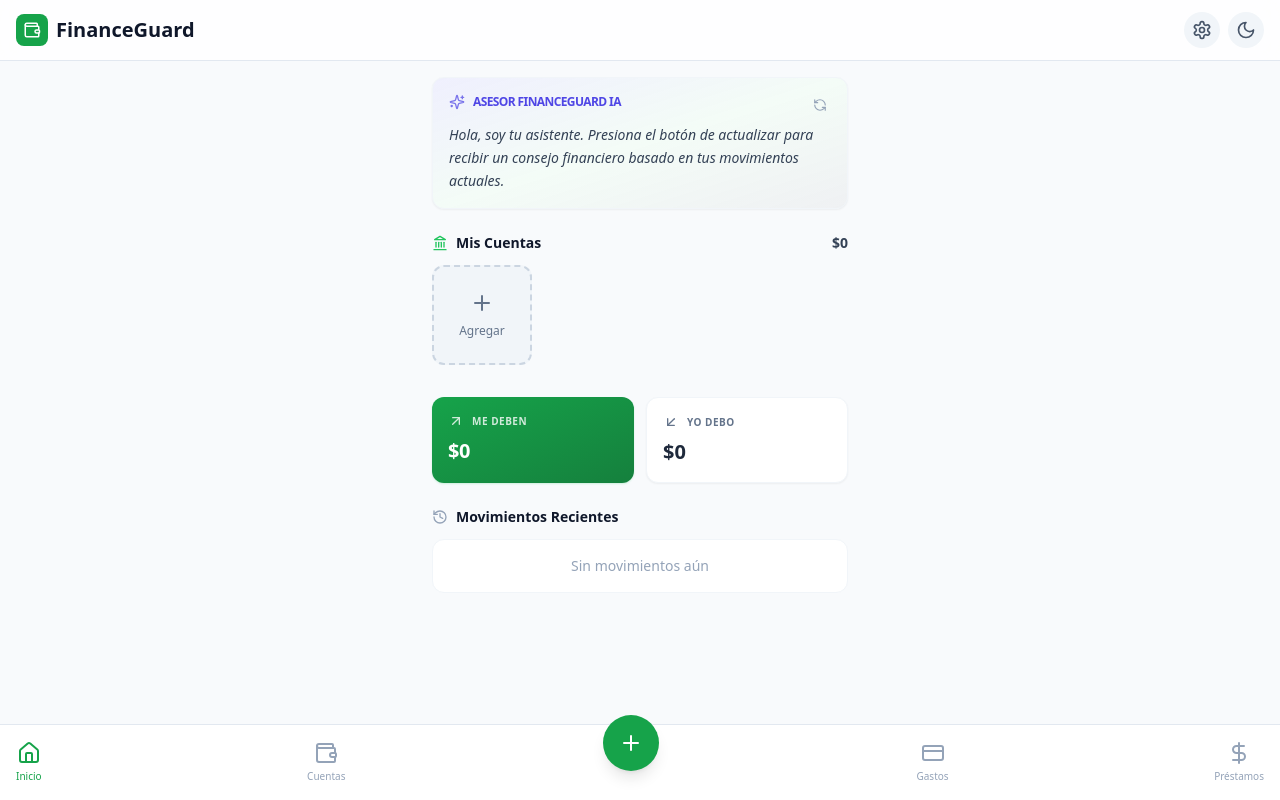
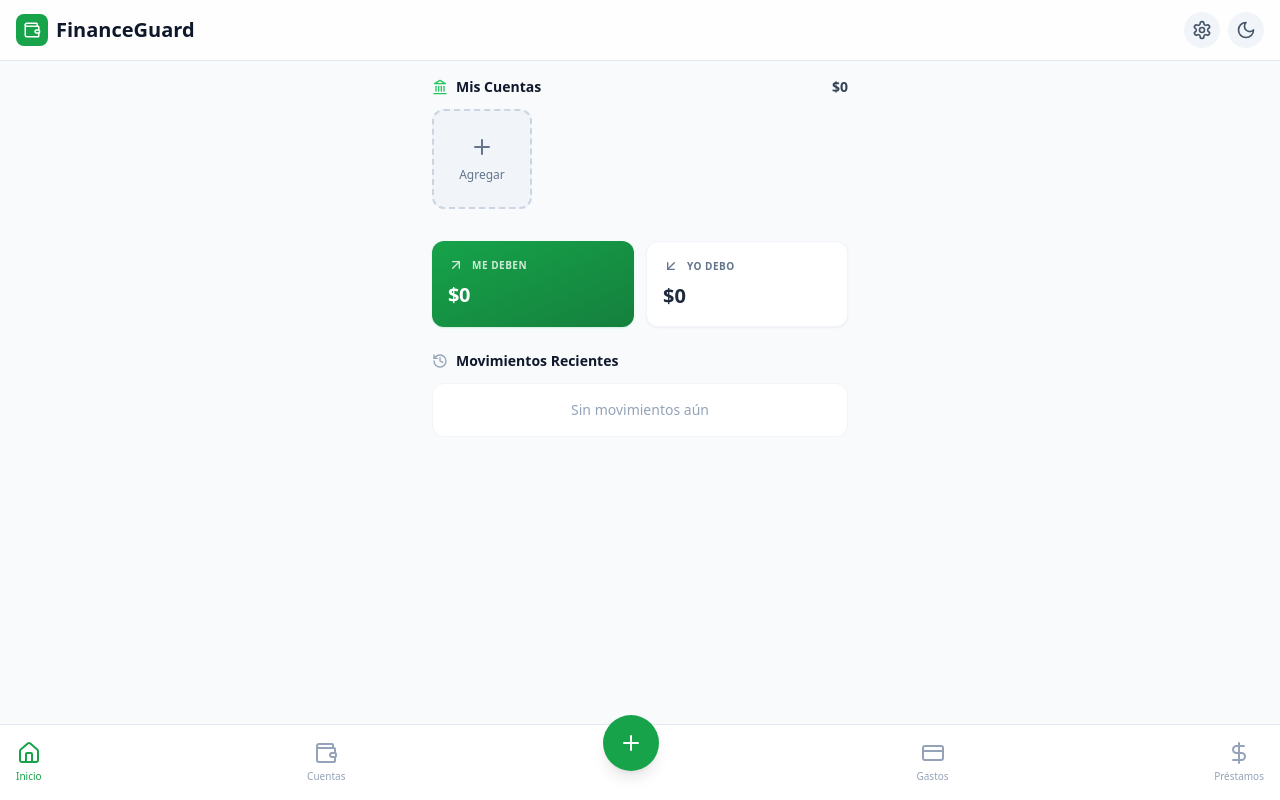
Before and after one commit to nauzael/FinanceGuard, a React (Vite) app: page / in a window 1280 px wide. Built offline with nearby package versions, Linux system fonts and the light colour scheme.

Commit message:
feat: Remove AI insight feature
The AI insight feature and related storage keys/types have been removed as they were not fully implemented or utilized. This simplifies the dashboard and storage logic.

```diff
--- a/App.tsx
+++ b/App.tsx
@@ -1,11 +1,9 @@
-
 import React, { useState, useEffect, useCallback } from 'react';
 import { Home, Wallet, CreditCard, DollarSign, Plus, Settings, Sun, Moon, Camera, Bell, BellOff } from 'lucide-react';
 import { StorageService } from './services/storage.ts';
 import { NotificationService } from './services/notifications.ts';
 import { View, TransactionType, LoanStatus, BankAccount, Contact, Loan, Transaction, DashboardStats } from './types.ts';
 import { Modal, ActionMenu, Button, Input, Select, COLOMBIAN_BANKS } from './components/UI.tsx';
-import { GoogleGenAI } from "@google/genai";
 
 // Vistas
 import { Dashboard } from './views/Dashboard.tsx';
@@ -26,14 +24,13 @@ if (!crypto.randomUUID) {
 
 export default function App() {
   const [currentView, setCurrentView] = useState<View>(View.DASHBOARD);
-  const [stats, setStats] = useState<DashboardStats>({ totalExpenses: 0, totalLoansGiven: 0, totalLoansTaken: 0, activeLoansCount: 0, totalBalance: 0, aiInsight: '' });
+  const [stats, setStats] = useState<DashboardStats>({ totalExpenses: 0, totalLoansGiven: 0, totalLoansTaken: 0, activeLoansCount: 0, totalBalance: 0 });
   const [transactions, setTransactions] = useState<Transaction[]>([]);
   const [loans, setLoans] = useState<Loan[]>([]);
   const [contacts, setContacts] = useState<Contact[]>([]);
   const [accounts, setAccounts] = useState<BankAccount[]>([]);
   const [theme, setTheme] = useState(() => localStorage.getItem('theme') || 'light');
   const [settings, setSettings] = useState(() => StorageService.getSettings());
-  const [isAILoading, setIsAILoading] = useState(false);
 
   const [isActionMenuOpen, setIsActionMenuOpen] = useState(false);
   const [isAddIncomeOpen, setIsAddIncomeOpen] = useState(false);
@@ -58,35 +55,6 @@ export default function App() {
     }
     setStats(StorageService.getStats());
   }, []);
-
-  const generateAIInsight = async () => {
-    if (isAILoading) return;
-    setIsAILoading(true);
-    try {
-      const ai = new GoogleGenAI({ apiKey: process.env.API_KEY });
-      const prompt = `Actúa como un experto asesor financiero personal. Analiza este resumen financiero en pesos colombianos:
-      - Saldo total en cuentas: $${stats.totalBalance}
-      - Gastos totales registrados: $${stats.totalExpenses}
-      - Dinero que me deben (préstamos otorgados): $${stats.totalLoansGiven}
-      - Dinero que yo debo (deudas): $${stats.totalLoansTaken}
-      - Préstamos activos: ${stats.activeLoansCount}
-
-      Dame un consejo financiero corto (máximo 2 oraciones), directo y accionable en español. Sé motivador pero realista. No uses formato markdown especial, solo texto plano.`;
-
-      const response = await ai.models.generateContent({
-        model: 'gemini-3-flash-preview',
-        contents: prompt,
-      });
-
-      const text = response.text || "Sigue controlando tus gastos para mantener una salud financiera óptima.";
-      StorageService.saveAIInsight(text);
-      setStats(prev => ({ ...prev, aiInsight: text }));
-    } catch (error) {
-      console.error("Error generating AI insight:", error);
-    } finally {
-      setIsAILoading(false);
-    }
-  };
 
   useEffect(() => {
     refreshData();
@@ -220,8 +188,6 @@ export default function App() {
             onAddAccount={() => setIsAddAccountOpen(true)}
             onSetView={setCurrentView}
             onSelectLoan={(l:any) => { setSelectedLoan(l); setCurrentView(View.LOAN_DETAIL); }}
-            onRefreshAI={generateAIInsight}
-            isAILoading={isAILoading}
           />
         )}
         {currentView === View.EXPENSES && <ExpensesView transactions={transactions} onAddExpense={() => setIsAddExpenseOpen(true)} />}
--- a/services/storage.ts
+++ b/services/storage.ts
@@ -1,4 +1,3 @@
-
 import { Contact, Loan, Transaction, TransactionType, LoanStatus, DashboardStats, BankAccount } from '../types.ts';
 
 const STORAGE_KEYS = {
@@ -6,8 +5,7 @@ const STORAGE_KEYS = {
   TRANSACTIONS: 'fg_transactions',
   LOANS: 'fg_loans',
   ACCOUNTS: 'fg_accounts',
-  SETTINGS: 'fg_settings',
-  AI_INSIGHT: 'fg_ai_insight'
+  SETTINGS: 'fg_settings'
 };
 
 // Helpers privados
@@ -135,17 +133,14 @@ export const StorageService = {
     const transactions = StorageService.getTransactions();
     const loans = StorageService.getLoans();
     const accounts = StorageService.getAccounts();
-    const aiInsight = load<string>(STORAGE_KEYS.AI_INSIGHT, '');
 
     const totalExpenses = transactions.filter(t => t.type === TransactionType.EXPENSE).reduce((sum, t) => sum + t.amount, 0);
     const totalLoansTaken = loans.filter(l => l.type === 'BORROWED' && l.status !== LoanStatus.PAID).reduce((sum, l) => sum + l.remainingAmount, 0);
     const totalLoansGiven = loans.filter(l => l.type === 'LENT' && l.status !== LoanStatus.PAID).reduce((sum, l) => sum + l.remainingAmount, 0);
     const totalBalance = accounts.reduce((sum, a) => sum + a.balance, 0);
 
-    return { totalExpenses, totalLoansGiven, totalLoansTaken, activeLoansCount: loans.filter(l => l.status === LoanStatus.ACTIVE).length, totalBalance, aiInsight };
+    return { totalExpenses, totalLoansGiven, totalLoansTaken, activeLoansCount: loans.filter(l => l.status === LoanStatus.ACTIVE).length, totalBalance };
   },
-
-  saveAIInsight: (insight: string) => save(STORAGE_KEYS.AI_INSIGHT, insight),
 
   getSettings: () => load(STORAGE_KEYS.SETTINGS, { remindersEnabled: false }),
   saveSettings: (settings: any) => save(STORAGE_KEYS.SETTINGS, settings),
--- a/types.ts
+++ b/types.ts
@@ -1,4 +1,3 @@
-
 export enum TransactionType {
   EXPENSE = 'EXPENSE',
   INCOME = 'INCOME',
@@ -74,5 +73,4 @@ export interface DashboardStats {
   totalLoansTaken: number;
   activeLoansCount: number;
   totalBalance: number;
-  aiInsight?: string;
 }
--- a/views/Dashboard.tsx
+++ b/views/Dashboard.tsx
@@ -1,10 +1,9 @@
-
 import React from 'react';
-import { Landmark, Plus, Wallet, ArrowUpRight, ArrowDownLeft, History, Minus, TrendingUp, Bell, Sparkles, RefreshCcw } from 'lucide-react';
+import { Landmark, Plus, Wallet, ArrowUpRight, ArrowDownLeft, History, Minus, TrendingUp, Bell } from 'lucide-react';
 import { Card, COLOMBIAN_BANKS } from '../components/UI.tsx';
 import { TransactionType, View, LoanStatus } from '../types.ts';
 
-export const Dashboard = ({ stats, accounts, recentTransactions, loans, onAddAccount, onEditAccount, onSetView, onRefreshAI, isAILoading }: any) => {
+export const Dashboard = ({ stats, accounts, recentTransactions, loans, onAddAccount, onEditAccount, onSetView }: any) => {
     const bankAccounts = accounts.filter((a: any) => a.type !== 'CASH');
     const totalInBanks = bankAccounts.reduce((sum: number, a: any) => sum + a.balance, 0);
 
@@ -30,35 +29,6 @@ export const Dashboard = ({ stats, accounts, recentTransactions, loans, onAddAcc
                   </div>
               </div>
           )}
-
-          {/* Asesor Financiero IA */}
-          <Card className="bg-gradient-to-br from-indigo-500/10 via-brand-500/5 to-slate-500/10 border-indigo-100 dark:border-indigo-900/30 overflow-hidden relative">
-            <div className="flex justify-between items-start mb-2">
-                <div className="flex items-center gap-2 text-indigo-600 dark:text-indigo-400">
-                    <Sparkles size={16} className="animate-pulse" />
-                    <span className="text-xs font-bold uppercase tracking-tighter">Asesor FinanceGuard IA</span>
-                </div>
-                <button
-                  onClick={onRefreshAI}
-                  disabled={isAILoading}
-                  className={`p-1 rounded-full hover:bg-white/50 dark:hover:bg-slate-800/50 transition-all ${isAILoading ? 'animate-spin' : ''}`}
-                >
-                  <RefreshCcw size={14} className="text-slate-400" />
-                </button>
-            </div>
-            <div className="relative z-10">
-                {isAILoading ? (
-                    <div className="space-y-2">
-                        <div className="h-3 bg-slate-200 dark:bg-slate-700 rounded-full w-3/4 animate-pulse"></div>
-                        <div className="h-3 bg-slate-200 dark:bg-slate-700 rounded-full w-1/2 animate-pulse"></div>
-                    </div>
-                ) : (
-                    <p className="text-sm text-slate-700 dark:text-slate-300 leading-relaxed italic">
-                        {stats.aiInsight || "Hola, soy tu asistente. Presiona el botón de actualizar para recibir un consejo financiero basado en tus movimientos actuales."}
-                    </p>
-                )}
-            </div>
-          </Card>
 
           <div>
             <div className="flex justify-between items-center mb-3">
```
